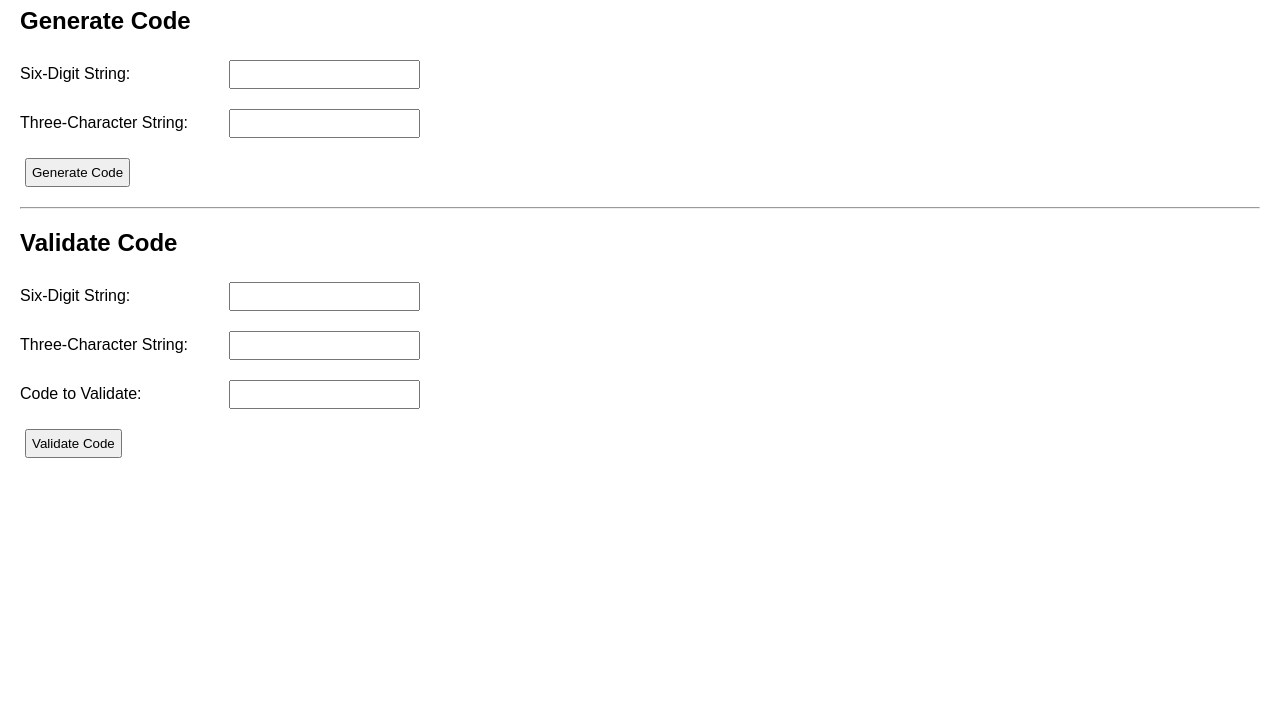
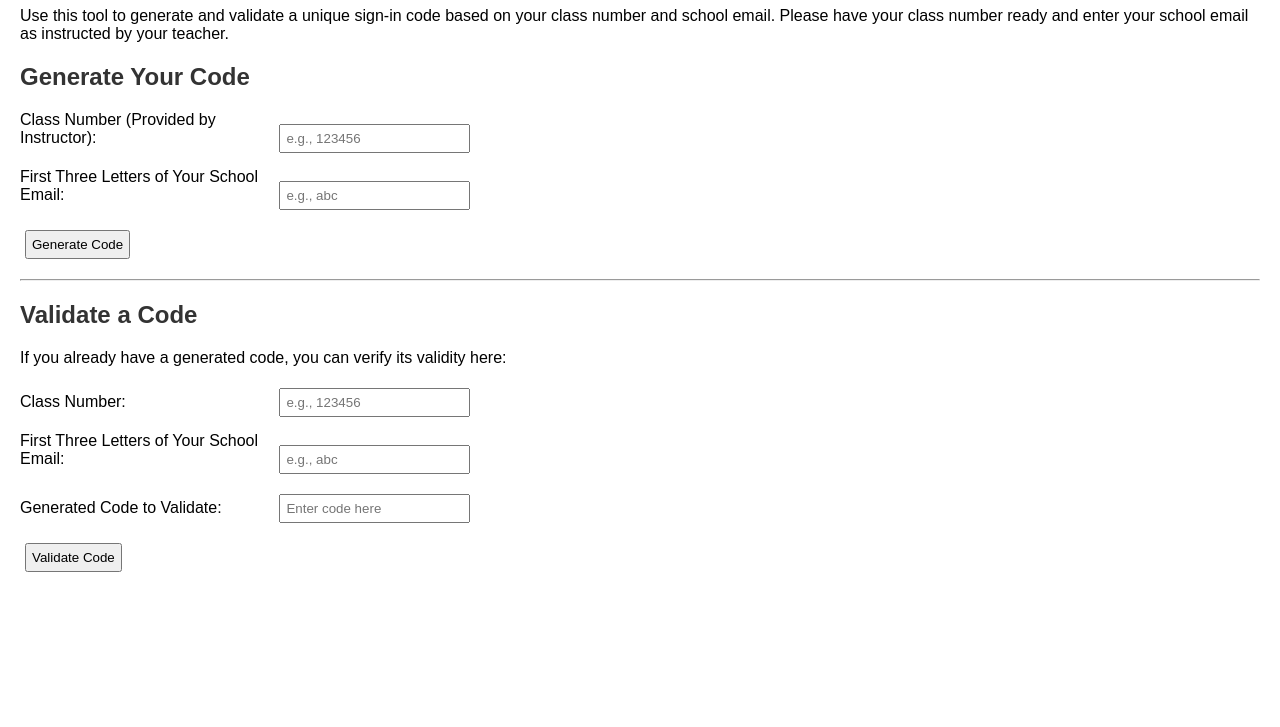
Before and after one commit to oap/classcode, a plain HTML site: page index.html in a window 1280 px wide. Shown: the part 73-800 px from the top of the page. Drawn offline with Linux system fonts and the light colour scheme.

Commit message:
changed wording on the page

```diff
--- a/index.html
+++ b/index.html
@@ -2,7 +2,7 @@
 <html lang="en">
 <head>
   <meta charset="UTF-8">
-  <title>Code Generator and Validator Demo</title>
+  <title>Student Sign-in Code Generator & Validator</title>
   <style>
     body {
       font-family: Arial, sans-serif;
@@ -14,45 +14,54 @@
     }
     .result {
       margin-top: 15px;
+      font-weight: bold;
     }
     .input-group {
       margin-bottom: 10px;
     }
     label {
       display: inline-block;
-      width: 200px;
+      width: 250px;
+    }
+    h1, h2 {
+      color: #333;
     }
   </style>
 </head>
 <body>
-  <h1>Code Generator and Validator Demo</h1>
+  <h1>Student Sign-in Code Generator & Validator</h1>
+  <p>Use this tool to generate and validate a unique sign-in code based on your class number and school email. Please have your class number ready and enter your school email as instructed by your teacher.</p>
+
   <div>
-    <h2>Generate Code</h2>
+    <h2>Generate Your Code</h2>
     <div class="input-group">
-      <label for="generate-six-digit">Six-Digit String:</label>
-      <input type="text" id="generate-six-digit" maxlength="6">
+      <label for="generate-six-digit">Class Number (Provided by Instructor):</label>
+      <input type="text" id="generate-six-digit" maxlength="6" placeholder="e.g., 123456">
     </div>
     <div class="input-group">
-      <label for="generate-three-char">Three-Character String:</label>
-      <input type="text" id="generate-three-char" maxlength="3">
+      <label for="generate-three-char">First Three Letters of Your School Email:</label>
+      <input type="text" id="generate-three-char" maxlength="3" placeholder="e.g., abc">
     </div>
     <button onclick="generateCode()">Generate Code</button>
     <div class="result" id="generated-code-result"></div>
   </div>
+
   <hr>
+
   <div>
-    <h2>Validate Code</h2>
+    <h2>Validate a Code</h2>
+    <p>If you already have a generated code, you can verify its validity here:</p>
     <div class="input-group">
-      <label for="validate-six-digit">Six-Digit String:</label>
-      <input type="text" id="validate-six-digit" maxlength="6">
+      <label for="validate-six-digit">Class Number:</label>
+      <input type="text" id="validate-six-digit" maxlength="6" placeholder="e.g., 123456">
     </div>
     <div class="input-group">
-      <label for="validate-three-char">Three-Character String:</label>
-      <input type="text" id="validate-three-char" maxlength="3">
+      <label for="validate-three-char">First Three Letters of Your School Email:</label>
+      <input type="text" id="validate-three-char" maxlength="3" placeholder="e.g., abc">
     </div>
     <div class="input-group">
-      <label for="code-to-validate">Code to Validate:</label>
-      <input type="text" id="code-to-validate" maxlength="6">
+      <label for="code-to-validate">Generated Code to Validate:</label>
+      <input type="text" id="code-to-validate" maxlength="6" placeholder="Enter code here">
     </div>
     <button onclick="validateCode()">Validate Code</button>
     <div class="result" id="validation-result"></div>
@@ -66,7 +75,7 @@
         const threeCharStr = document.getElementById('generate-three-char').value;
 
         if (sixDigitStr.length !== 6 || threeCharStr.length !== 3) {
-            console.log("Please ensure the six-digit string is 6 digits and the three-character string is 3 characters long.");
+            document.getElementById('generated-code-result').innerText = "Please enter a valid 6-digit class number and the first 3 letters of your school email.";
             return;
         }
 
@@ -82,10 +91,10 @@
             }
 
             const data = await response.json();
-            document.getElementById('generated-code-result').innerText = `Generated Code: ${data.code}`;
+            document.getElementById('generated-code-result').innerText = `Your generated code is: ${data.code}`;
         } catch (error) {
             console.error('Error generating code:', error);
-            console.log('There was an error generating the code. Please try again.');
+            document.getElementById('generated-code-result').innerText = 'There was an error generating the code. Please try again.';
         }
     }
 
@@ -95,7 +104,7 @@
         const codeToValidate = document.getElementById('code-to-validate').value;
 
         if (sixDigitStr.length !== 6 || threeCharStr.length !== 3 || codeToValidate.length !== 6) {
-            console.log("Please ensure all input fields have the correct lengths.");
+            document.getElementById('validation-result').innerText = "Please ensure all input fields are correctly filled with the required lengths.";
             return;
         }
 
@@ -112,16 +121,18 @@
 
             const data = await response.json();
             if (data.isValid) {
-                document.getElementById('validation-result').innerText = `Code is valid, generated at: ${new Date(data.generatedTime)}`;
+                document.getElementById('validation-result').innerText = `Code is valid. Generated at: ${new Date(data.generatedTime)}`;
+                document.getElementById('validation-result').style.color = 'green';
             } else {
                 document.getElementById('validation-result').innerText = `Code is invalid.`;
+                document.getElementById('validation-result').style.color = 'red';
             }
         } catch (error) {
             console.error('Error validating code:', error);
-            console.log('There was an error validating the code. Please try again.');
+            document.getElementById('validation-result').innerText = 'There was an error validating the code. Please try again.';
         }
     }
-</script>
+  </script>
 
 </body>
 </html>
```
